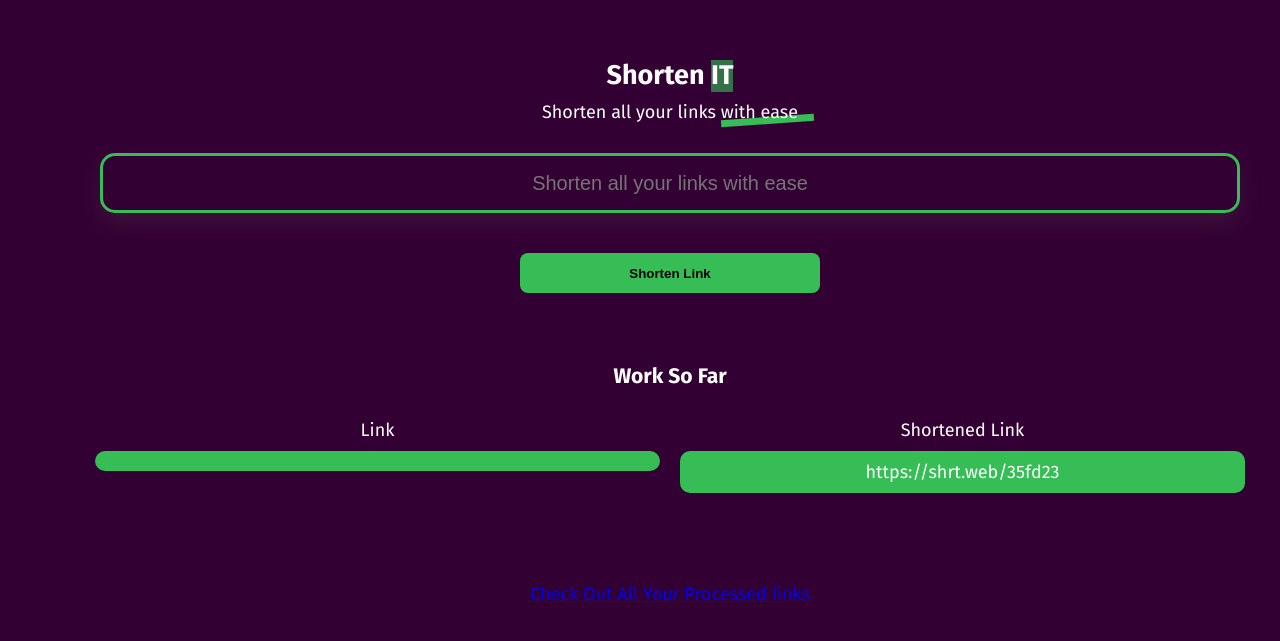
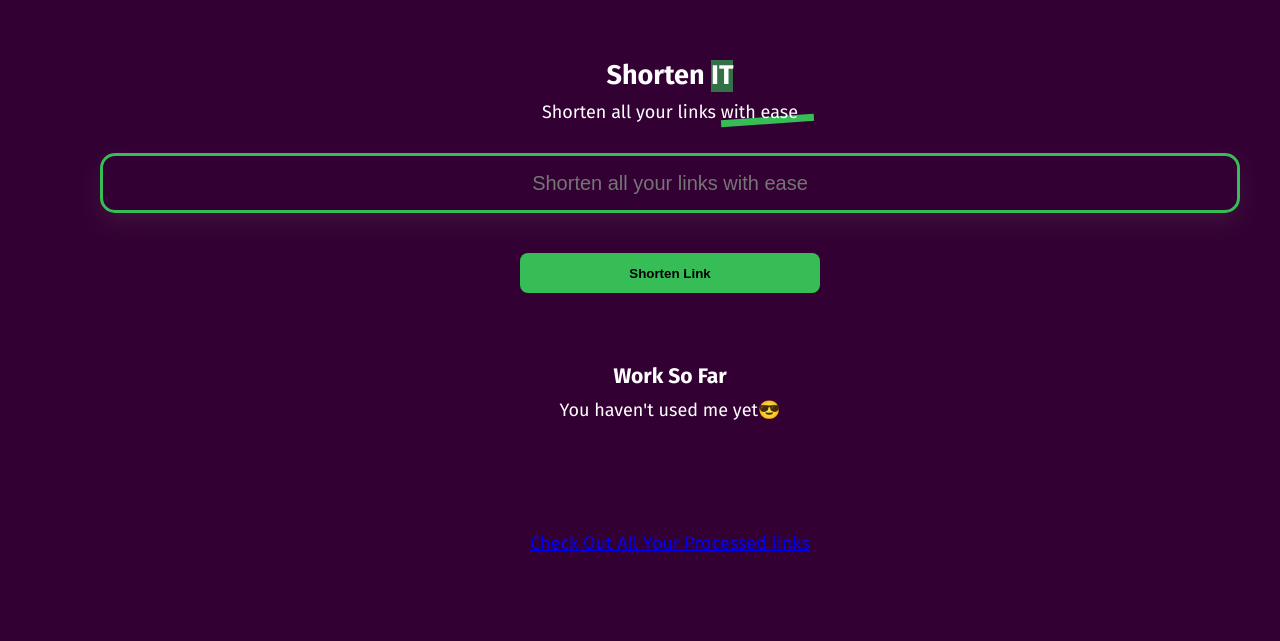
Before and after one commit to heisdeku/shorten-it, a React (Create React App) app: page / in a window 1280 px wide. Shown: the part 101-742 px from the top of the page. Built offline with nearby package versions, Linux system fonts and the light colour scheme.

Commit message:
i don tire for this frontend and bugs

```diff
--- a/src/pages/Home.js
+++ b/src/pages/Home.js
@@ -8,7 +8,7 @@ class Home extends React.Component {
   state = {
     url: '',
     processing: false,
-    shortenedUrl: 'https://shrt.web/213sd3d'
+    result_url: ''
   }
   updateInputBox = (e) => {
     let el = e.target;
@@ -16,25 +16,28 @@ class Home extends React.Component {
   }
   shortenLink = (e) => {
     e.preventDefault();
-    const { url, shortenedUrl, processing } = this.state;
-
+    const { url } = this.state;
+    let link = encodeURIComponent(url).replace(/%20/, '+');
     fetch('https://cleanuri.com/api/v1/shorten', {
       method: "POST",
       headers: {
-        "Content-Type": "application/json",
+        "Content-Type": "application/x-www-form-urlencoded; charset=UTF-8",
       },
-      body: url,
+      body: 'url=' + link
     })
-      .then(data => data.json())
+      .then(response => {
+        if (response.status >= 400 && response.status <= 500) {
+          console.log('Error while giving wrong parameter')
+        }
+        response.json()
+      })
       .then(result => {
-        this.setState({ processing: true});
-        console.log(result)
-        this.setState({ processing: false})
+          console.log(result)
       })
       .catch(error => console.log(error))
   }
   render() {
-    const { shortenedUrl, url, processing } = this.state;
+    const { result_url, url, processing } = this.state;
     return (
       <div className="container">
         <div className="container__landing">
@@ -48,10 +51,10 @@ class Home extends React.Component {
         </div>
         <div className="container__result">
           <h3>Work So Far</h3>
-          { (shortenedUrl) ?
+          { (result_url) ?
               <Result
                 input={url}
-                output={shortenedUrl}
+                output={result_url}
             />
           : <p>You haven't used me yet<span role="img" aria-label="">😎</span></p>
           }
```
